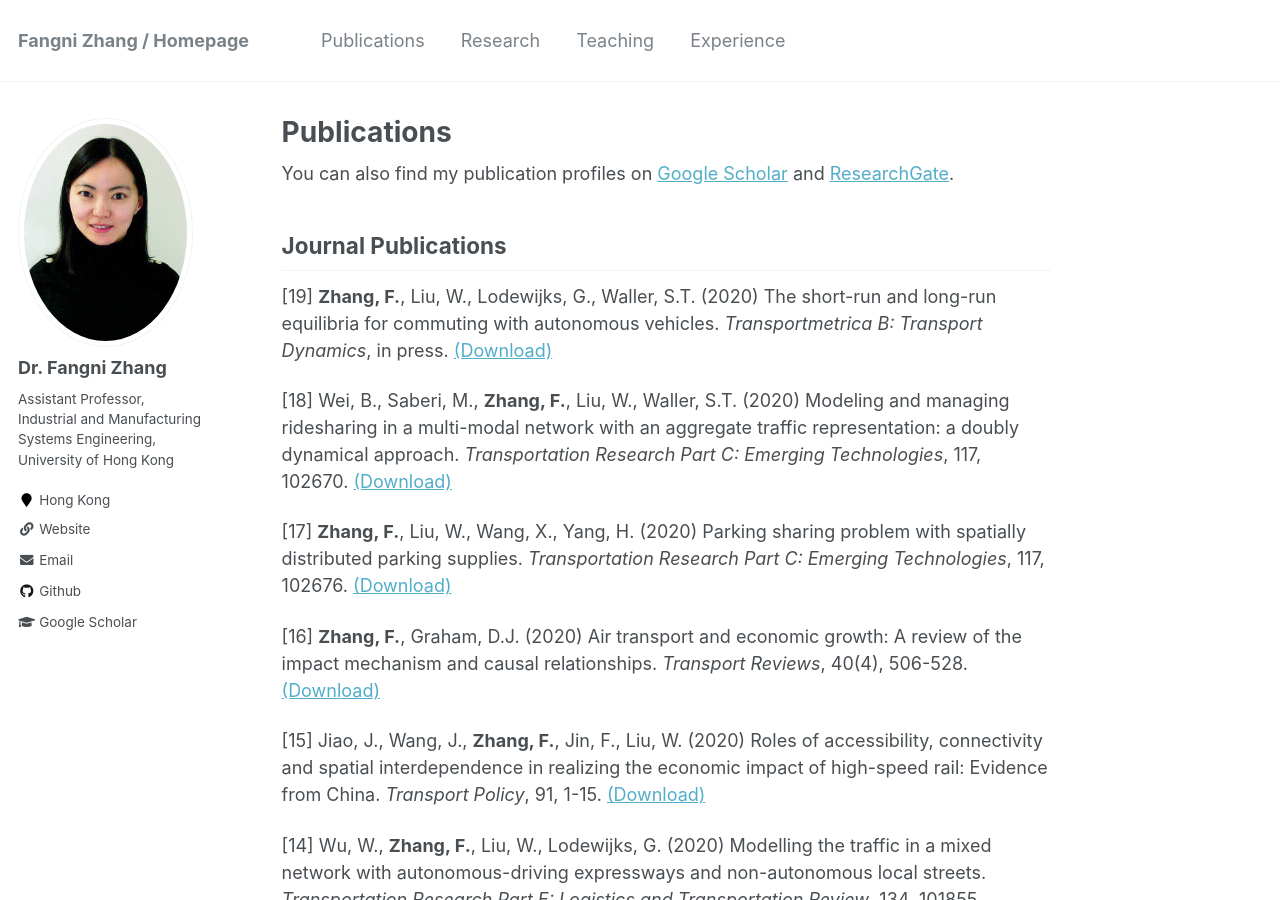
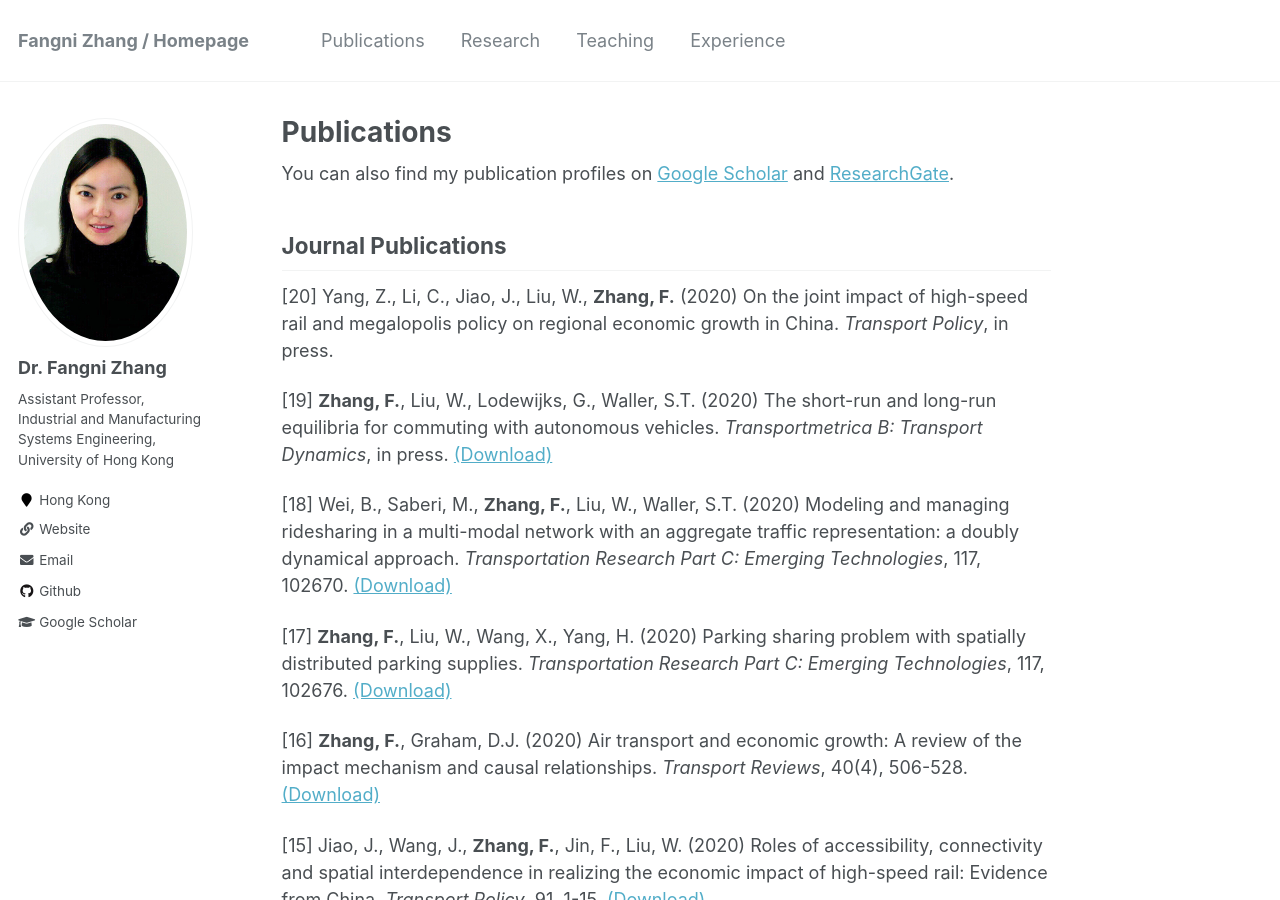
Before and after one commit to fangnizhang/fangnizhang.github.io, a Jekyll site: the page built from _pages/publications.md, in a window 1280 px wide and 900 px high. Built offline with Jekyll 4.4.1, drawn with Linux system fonts in a browser that asks for light colours.

Commit message:
Update publications.md

```diff
--- a/_pages/publications.md
+++ b/_pages/publications.md
@@ -18,6 +18,8 @@ You can also find my publication profiles on [Google Scholar](https://scholar.go
 
 Journal Publications
 ----------
+[20] Yang, Z., Li, C., Jiao, J., Liu, W., **Zhang, F.** (2020) On the joint impact of high-speed rail and megalopolis policy on regional economic growth in China. *Transport Policy*, in press.
+
 [19] **Zhang, F.**, Liu, W., Lodewijks, G., Waller, S.T. (2020) The short-run and long-run equilibria for commuting with autonomous vehicles. *Transportmetrica B: Transport Dynamics*, in press. [(Download)](https://doi.org/10.1080/21680566.2020.1779146)
 
 [18] Wei, B., Saberi, M., **Zhang, F.**, Liu, W., Waller, S.T. (2020) Modeling and managing ridesharing in a multi-modal network with an aggregate traffic representation: a doubly dynamical approach. *Transportation Research Part C: Emerging Technologies*, 117, 102670. [(Download)](https://doi.org/10.1016/j.trc.2020.102670)
```
